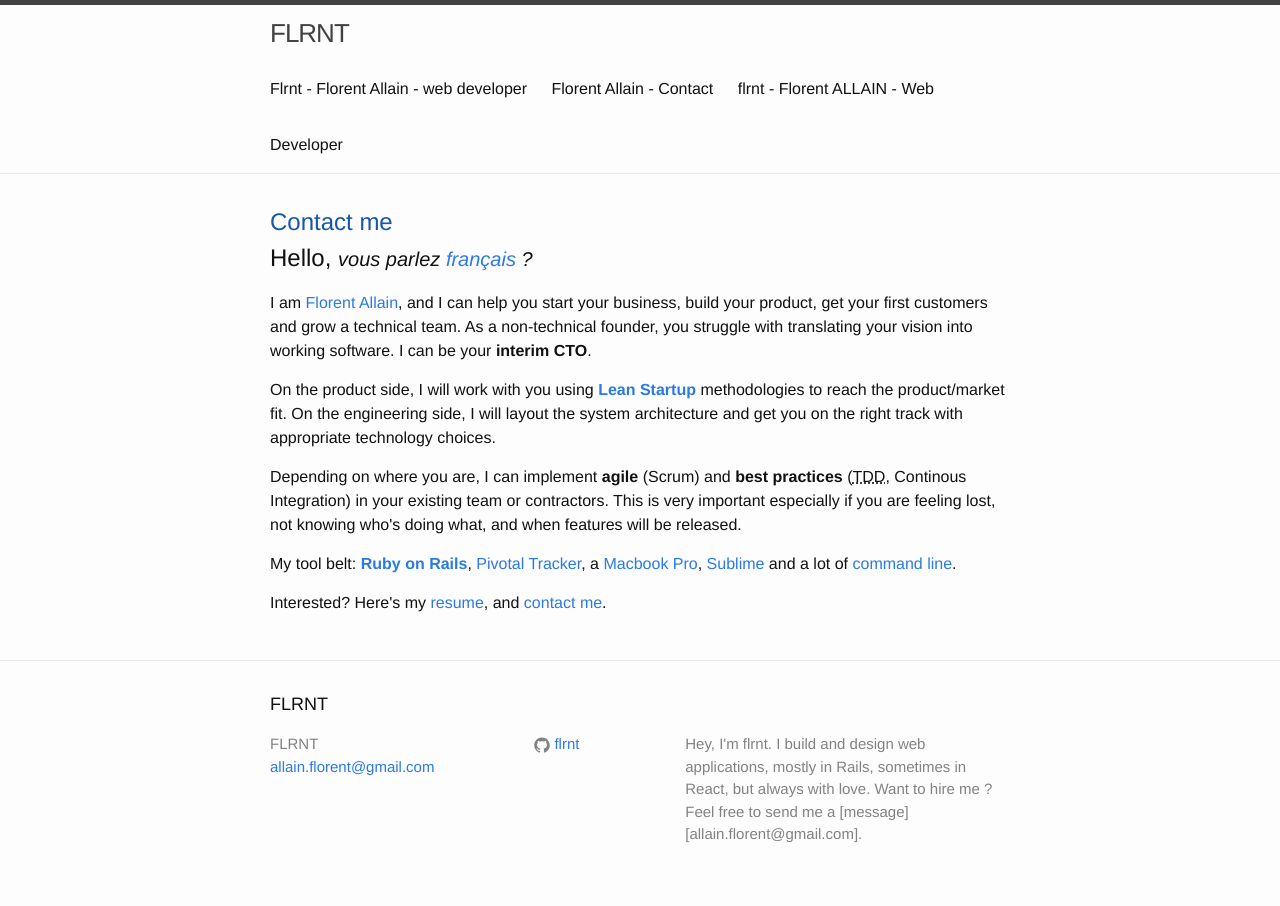
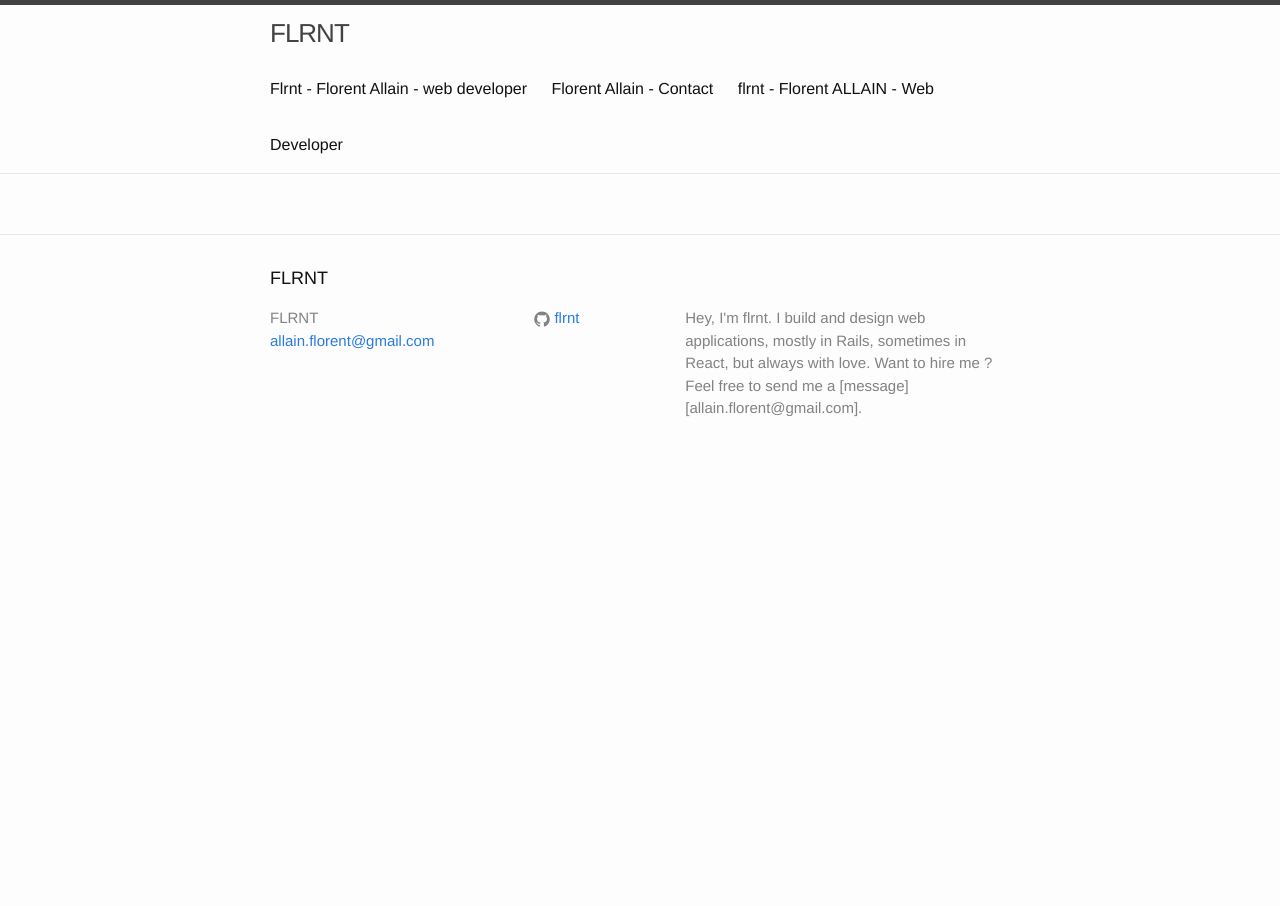
Before and after one commit to flrnt/blog, a Jekyll site: the page built from index.html, in a window 1280 px wide. Built offline with Jekyll 4.4.1, drawn with Linux system fonts in a browser that asks for light colours.

Commit message:
delete content

```diff
--- a/index.html
+++ b/index.html
@@ -2,52 +2,5 @@
 layout: default
 category: about
 title: flrnt - Florent ALLAIN - Web Developer
-description: Florent Allain helps you to grow your business by making web applications.
+<!-- description: Florent Allain helps you to grow your business by making web applications. -->
 ---
-
-<section class="about-me inner" itemscope itemtype="http://data-vocabulary.org/Person">
-  <div class="pull-right speak-french"></div>
-
-  <h1>
-    <div class="book-me">
-      <!-- <a class="btn btn-lg" href="/contact">Contact me</a> -->
-      <a href="" class="btn btn-lg">Contact me</a>
-    </div>
-    <span class="hello">
-      Hello,
-      <small><em>vous parlez <a href="/fr/" rel="alternate" hreflang="fr">français</a> ?</em></small>
-    </span>
-  </h1>
-
-  <p>
-    I am <a href="/"><span itemprop="name">Florent Allain</span></a>, and I can help you start
-    your business, build your product, get your first customers and grow a technical team.
-    As a non-technical founder, you struggle with translating your vision into working software.
-    I can be your <strong itemprop="role">interim CTO</strong>.<!--  in <span itemprop="location">Paris</span>. -->
-  </p>
-
-  <p>
-    On the product side, I will work with you using <strong><a href="http://theleanstartup.com/">Lean Startup</a></strong> methodologies to reach the product/market fit. On the engineering side, I will layout
-    the system architecture and get you on the right track with appropriate technology choices.
-  </p>
-
-  <p>
-    Depending on where you are, I can implement <strong>agile</strong> (Scrum)
-    and <strong>best practices</strong> (<acronym title="Test-Driven Development">TDD</acronym>, Continous Integration) in your existing team or contractors. This is very important especially if you
-    are feeling lost, not knowing who's doing what, and when features will be released.
-  </p>
-
-  <p>
-    My tool belt: <a href="http://rubyonrails.org/"><strong>Ruby on Rails</strong></a>,
-    <a href="http://pivotaltracker.com/">Pivotal Tracker</a>,
-    a <a href="https://www.apple.com/macbook-pro/">Macbook Pro</a>,
-    <a href="http://www.sublimetext.com/">Sublime</a>
-    and a lot of <a href="https://github.com/ssaunier/dotfiles">command line</a>.
-  </p>
-
-  <p>
-    Interested? Here's my <a href="#">resume</a>,
-    and <a href="/contact">contact me</a>.
-  </p>
-
-</section>
```
